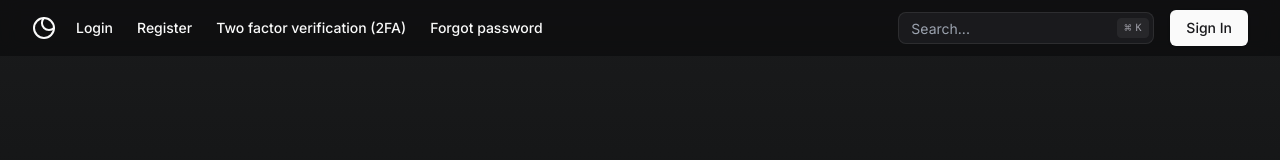
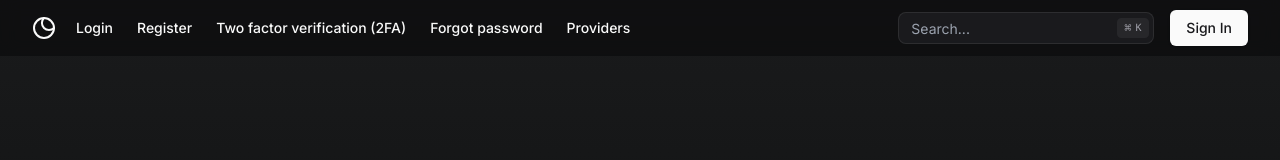
Before and after one commit to viniciuspra/nextjs-authjs-template, a Next.js app: page / in a window 1280 px wide. Shown: the top 160 px of the page. Built offline with nearby package versions, Linux system fonts and the light colour scheme.

Commit message:
style: move link styles to a variable for reuse

```diff
--- a/src/components/header-nav.tsx
+++ b/src/components/header-nav.tsx
@@ -1,5 +1,4 @@
 "use client";
-import { Button } from "@/components/ui/button";
 import Link from "next/link";
 
 interface NavProps {
@@ -7,36 +6,29 @@ interface NavProps {
 }
 
 export function HeaderNav({ mobile }: NavProps) {
+  const LinkStyle =
+    "inline-flex h-8 px-3 items-center justify-center whitespace-nowrap rounded-md text-sm font-medium transition-colors text-primary underline-offset-4 hover:underline";
   return (
     <nav
       className={`${
-        !mobile ? "md:flex items-center hidden" : "flex flex-col"
+        !mobile ? "lg:flex items-center hidden" : "flex flex-col"
       } w-full`}
     >
-      <Link
-        href="/auth/login"
-        className="inline-flex h-8 px-3 items-center justify-center whitespace-nowrap rounded-md text-sm font-medium transition-colors text-primary underline-offset-4 hover:underline"
-      >
+      <Link href="/auth/login" className={LinkStyle}>
         Login
       </Link>
 
-      <Link
-        href="/auth/register"
-        className="inline-flex h-8 px-3 items-center justify-center whitespace-nowrap rounded-md text-sm font-medium transition-colors text-primary underline-offset-4 hover:underline"
-      >
+      <Link href="/auth/register" className={LinkStyle}>
         Register
       </Link>
-      <Link
-        href="/auth/login"
-        className="inline-flex h-8 px-3 items-center justify-center whitespace-nowrap rounded-md text-sm font-medium transition-colors text-primary underline-offset-4 hover:underline"
-      >
+      <Link href="/auth/login" className={LinkStyle}>
         Two factor verification (2FA)
       </Link>
-      <Link
-        href="/auth/login"
-        className="inline-flex h-8 px-3 items-center justify-center whitespace-nowrap rounded-md text-sm font-medium transition-colors text-primary underline-offset-4 hover:underline"
-      >
+      <Link href="/auth/login" className={LinkStyle}>
         Forgot password
+      </Link>
+      <Link href="api/auth/providers" className={LinkStyle}>
+        Providers
       </Link>
     </nav>
   );
```
